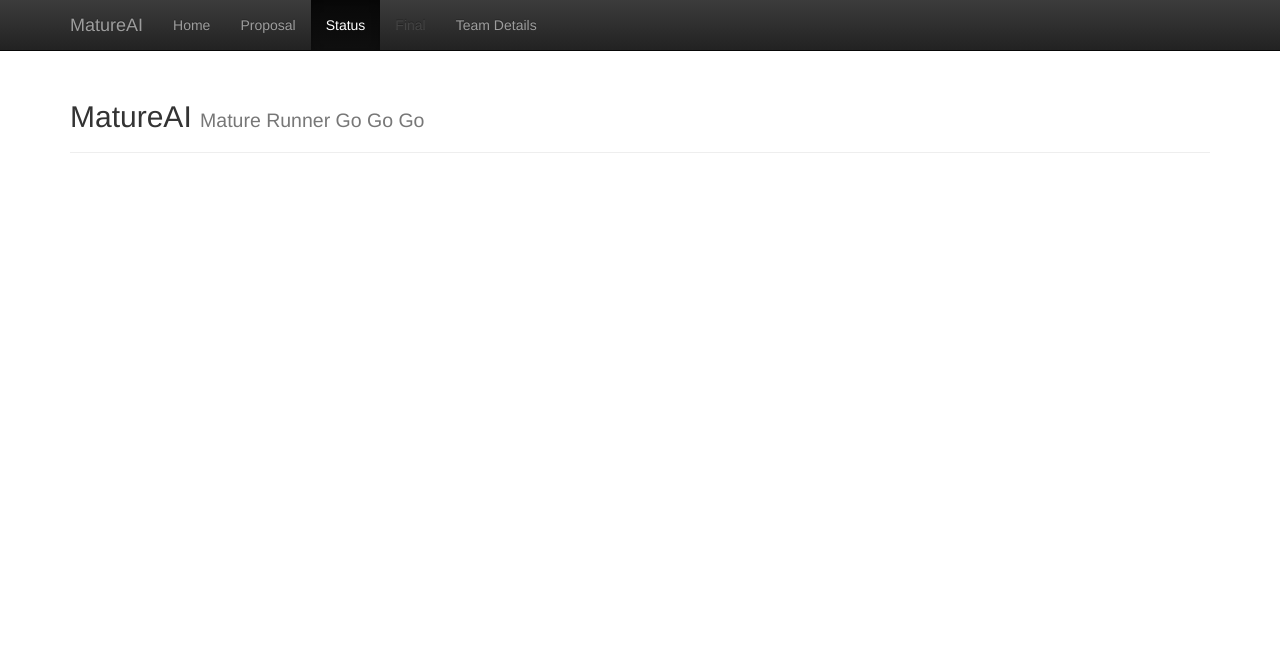
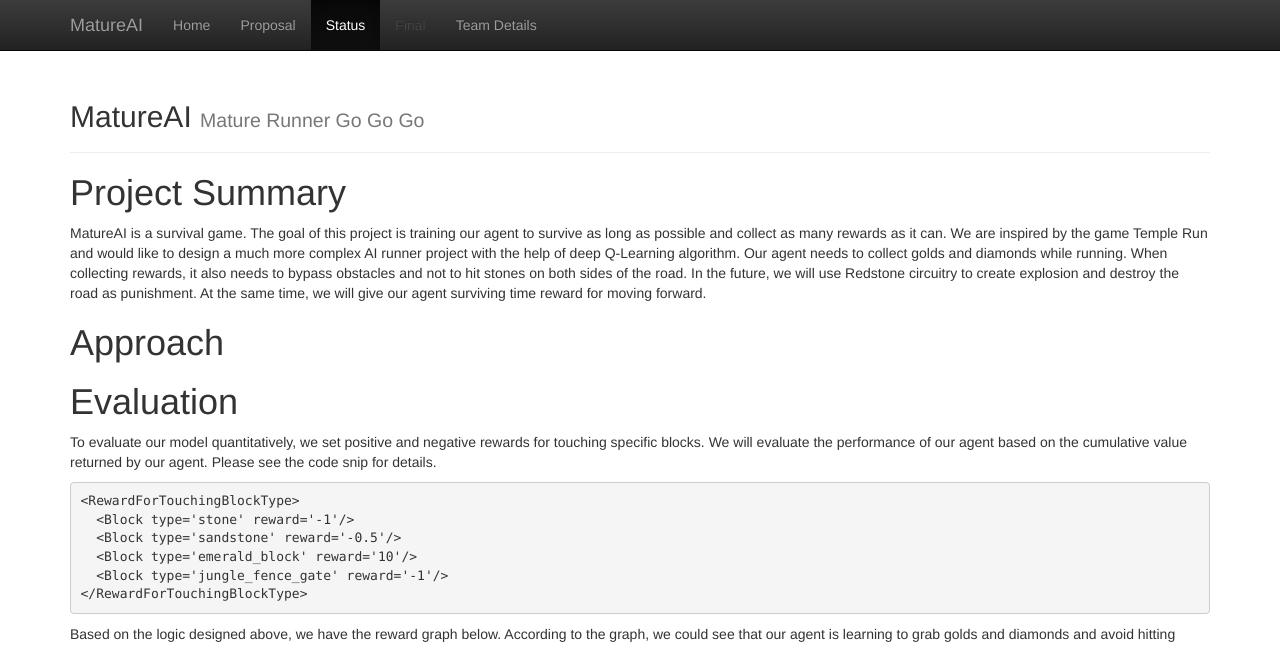
Before and after one commit to LeoLuo0320/MatureAI, a Jekyll site: the page built from docs/status.md, in a window 1280 px wide and 1339 px high. Shown: the top 646 px of the window. Built offline with Jekyll 4.4.1, drawn with Linux system fonts in a browser that asks for light colours; some of the changed text lies outside the part shown.

Commit message:
Add Project Summary and Evaluation for Status

````diff
--- a/docs/status.md
+++ b/docs/status.md
@@ -2,3 +2,25 @@
 layout: default
 title: Status
 ---
+
+# Project Summary
+MatureAI is a survival game. The goal of this project is training our agent to survive as long as possible and collect as many rewards as it can. We are inspired by the game Temple Run and would like to design a much more complex AI runner project with the help of deep Q-Learning algorithm.
+Our agent needs to collect golds and diamonds while running. When collecting rewards, it also needs to bypass obstacles and not to hit stones on both sides of the road. In the future, we will use Redstone circuitry to create explosion and destroy the road as punishment. At the same time, we will give our agent surviving time reward for moving forward.
+
+# Approach
+
+# Evaluation
+To evaluate our model quantitatively, we set positive and negative rewards for touching specific blocks. We will evaluate the performance of our agent based on the cumulative value returned by our agent. Please see the code snip for details.
+```
+<RewardForTouchingBlockType>
+  <Block type='stone' reward='-1'/>
+  <Block type='sandstone' reward='-0.5'/>
+  <Block type='emerald_block' reward='10'/>
+  <Block type='jungle_fence_gate' reward='-1'/>
+</RewardForTouchingBlockType>
+```
+Based on the logic designed above, we have the reward graph below. According to the graph, we could see that our agent is learning to grab golds and diamonds and avoid hitting obstacles.
+
+<img width="700" alt="reward-graph" src="https://need_graph_here">
+
+To evaluate our model Qualitatively, we will keep track of the action taken by our agent. It is expected to survive as long as possible, which means that our agent should bypass obstacles and avoid hitting stones on boths sides of the road, which will trigger TNT in the future version. At the same time, it will collect gold and diamond as much as possible, without taking greate risk of dying.
````
